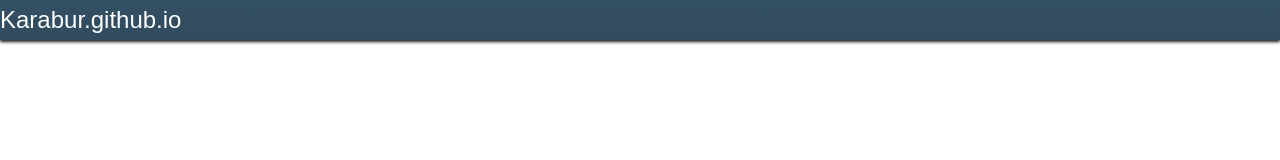
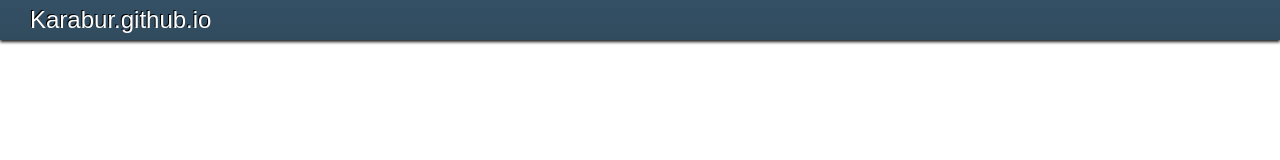
Before and after one commit to Karabur/Karabur.github.io, a plain HTML site: page index.html in a window 1280 px wide. Drawn offline with nearby package versions, Linux system fonts and the light colour scheme; files that its build step writes are made by us from their sources.

Commit message:
some styling began

```diff
--- a/scss/main.scss
+++ b/scss/main.scss
@@ -30,5 +30,6 @@ html, body, ul, li {
   box-shadow: 0 2px 3px rgba(0,0,0,0.9);
   color:white;
   font-size: 24px;
-
+  padding: 0 30px;
+  text-shadow: -1px -1px 0 #000;
 }
```
Also changed, not shown: css/main.css (added), 1 other file.
